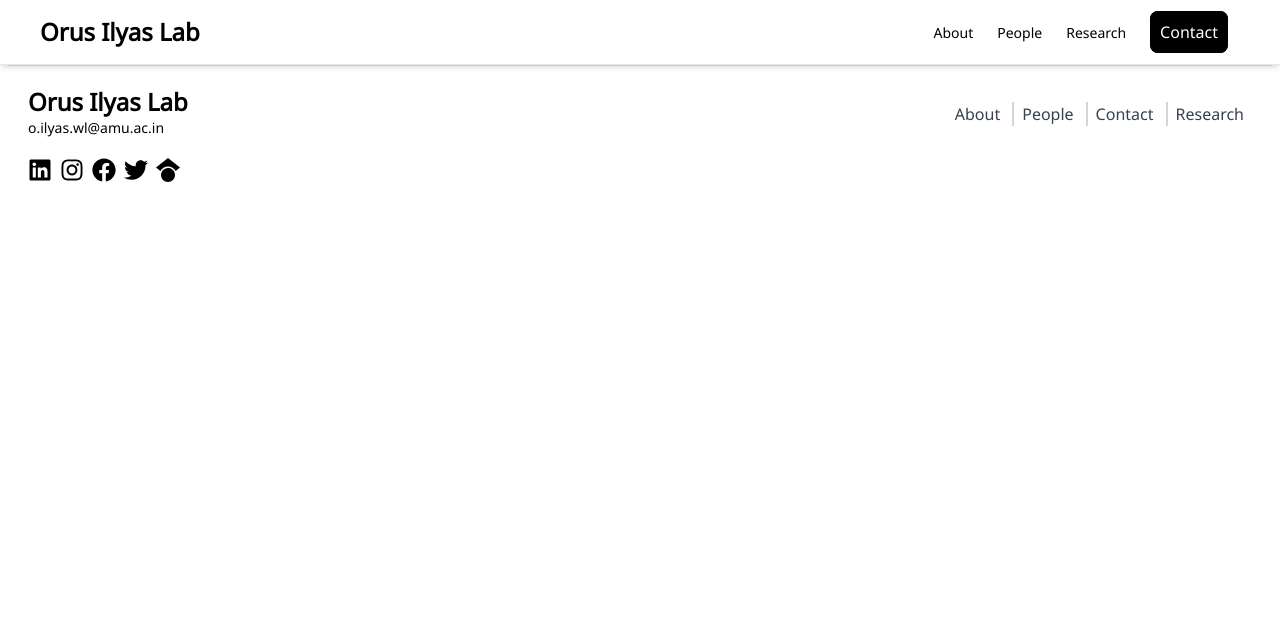
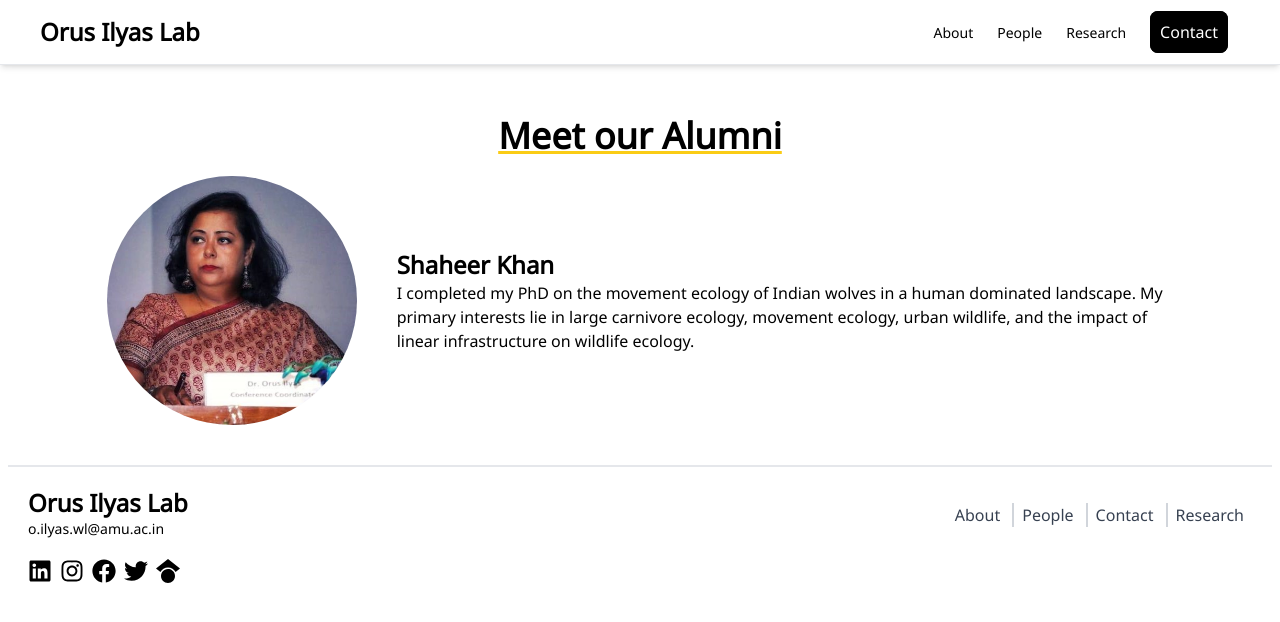
Before and after one commit to NmnSach/OrusLab, a Next.js app in the folder frontend/: page /alumnus in a window 1280 px wide. Shown: the top 622 px of the page. Built offline with nearby package versions, Linux system fonts and the light colour scheme.

Commit message:
People component

```diff
--- a/frontend/app/alumnus/page.jsx
+++ b/frontend/app/alumnus/page.jsx
@@ -1,9 +1,23 @@
 import React from 'react'
+import People from '../components/People'
 
 const page = () => {
     return (
-        <div>
-            Alumnus
+        <div className='flex flex-col justify-center items-center mt-24'>
+            <div>
+                <h1 className='text-2xl sm:text-4xl font-bold my-5 underline decoration-yellow-400'>Meet our Alumni</h1>
+            </div>
+
+            <div className='w-10/12'>
+                <People
+                    imagepath="/prof.jpg"
+                    name="Shaheer Khan"
+                    description="I completed my PhD on the movement ecology of Indian wolves in a
+                    human dominated landscape. My primary interests lie in large carnivore ecology,
+                    movement ecology, urban wildlife, and the impact of linear infrastructure on wildlife
+                    ecology."
+                />
+            </div>
         </div>
     )
 }
--- a/frontend/app/components/People.jsx
+++ b/frontend/app/components/People.jsx
@@ -3,18 +3,22 @@ import React from 'react'
 
 const People = ({ imagepath, name, description }) => {
     return (
-        <div>
+        <div className='flex '>
 
             <Image
                 src={imagepath}
-                width={400}
-                height={400}
+                width={250}
+                height={250}
                 alt='person-image'
-                className='rounded-full p-2'
+                className='rounded-full'
             />
 
-            <h1 className='text-2xl font-bold'>{name}</h1>
-            <p>{description}</p>
+            <div className='flex justify-center items-start flex-col ml-10'>
+
+                <h1 className='text-2xl font-bold'>{name}</h1>
+                <p>{description}</p>
+
+            </div>
 
         </div>
     )
```
